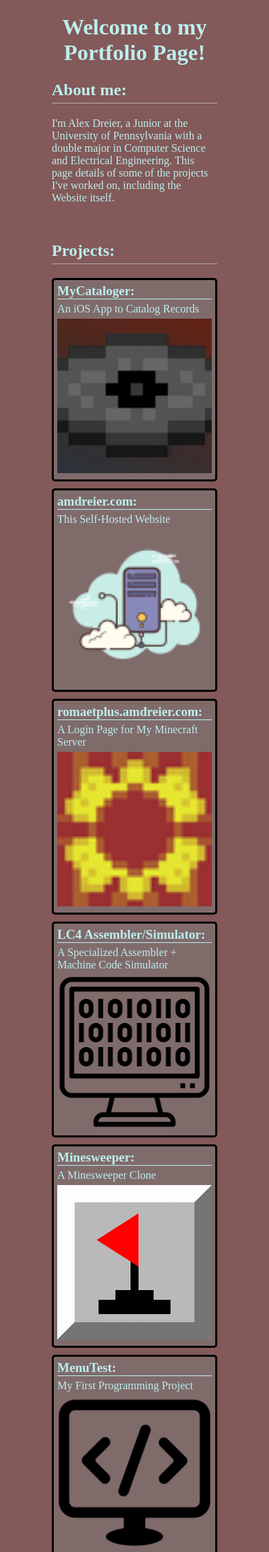
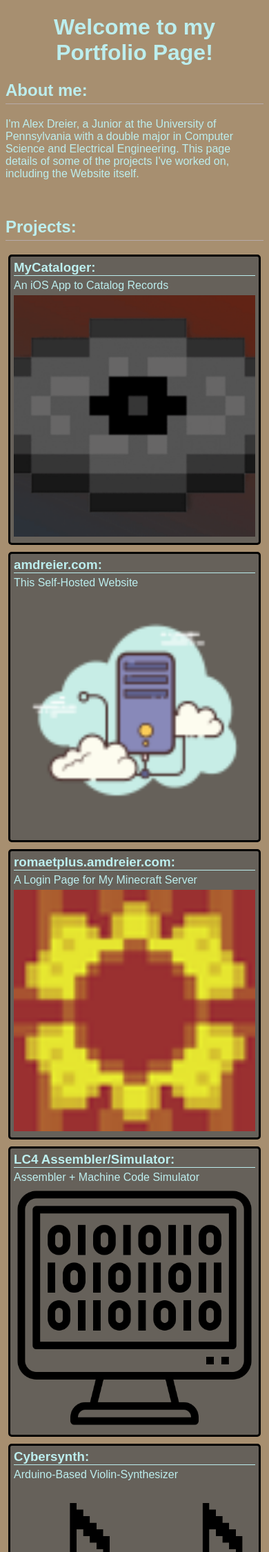
Before and after one commit to amdreier/amdreier-dot-com, a PHP site: page /pswd_hash/main/index.html in a window 390 px wide. Shown: the top 2250 px of the page at 69% size. Run offline with PHP 8.4, Linux system fonts and the light colour scheme.

Commit message:
add mobile/desktop @media; add disc-bot + Cybersynth; cont. desc.

```diff
--- a/main/index.html
+++ b/main/index.html
@@ -19,12 +19,12 @@
             </p>
         </div>
         <br>
-        <h2>Projects:</h2>
+        <h2 class='projects-header'>Projects:</h2>
         <div class='projects'>
             <div class='project'>
                 <div class='project-details'>
                     <h3>MyCataloger:</h3>
-                    <a class='hover-link' href='MyCataloger.html'><div class='project-page-link'>
+                    <a class='hover-link' href='https://amdreier.com/projects/MyCataloger.html'><div class='project-page-link'>
                         <p>An iOS App to Catalog Records</p>
                         <img src='media/MyCataloger/App Store.png'>
                     </div></a>
@@ -33,7 +33,7 @@
             <div class='project'>
                 <div class='project-details'>
                     <a class='hover-link' href='/'><h3>amdreier.com:</h3></a>
-                    <a class='hover-link' href='amdreier-com.html'><div class='project-page-link'>
+                    <a class='hover-link' href='https://amdreier.com/projects/amdreier-com.html'><div class='project-page-link'>
                         <p>This Self-Hosted Website</p>
                         <img src='media/amdreier-com/server-icon.png'>
                     </div></a>
@@ -42,7 +42,7 @@
             <div class='project'>
                 <div class='project-details'>
                     <a class='hover-link' target='_blank' href="https://romaetplus.amdreier.com"><h3>romaetplus.amdreier.com:</h3></a>
-                    <a class='hover-link' href='romaetplus-amdreier-com.html'><div class='project-page-link'>
+                    <a class='hover-link' href='https://amdreier.com/projects/romaetplus-amdreier-com.html'><div class='project-page-link'>
                         <p>A Login Page for My Minecraft Server</p>
                         <img src='shared/media/server-icon.png'>
                     </div></a>
@@ -51,16 +51,25 @@
             <div class='project'>
                 <div class='project-details'>
                     <h3>LC4 Assembler/Simulator:</h3>
-                    <a class='hover-link' href='LC4_Assembler-Simulator.html'><div class='project-page-link'>
-                        <p>A Specialized Assembler + Machine Code Simulator</p>
+                    <a class='hover-link' href='https://amdreier.com/projects/LC4_Assembler-Simulator.html'><div class='project-page-link'>
+                        <p>Assembler + Machine Code Simulator</p>
                         <img src='media/LC4_Assembler-Simulator/assembler.png'>
                     </div></a>
                 </div>
             </div>
             <div class='project'>
                 <div class='project-details'>
+                    <h3>Cybersynth:</h3>
+                    <a class='hover-link' href='https://amdreier.com/projects/Cybersynth.html'><div class='project-page-link'>
+                        <p>Arduino-Based Violin-Synthesizer</p>
+                        <img src='media/Cybersynth/8-bit-music-notes-png-3.png'>
+                    </div></a>
+                </div>
+            </div>
+            <div class='project'>
+                <div class='project-details'>
                     <h3>Minesweeper:</h3>
-                    <a class='hover-link' href='Minesweeper.html'><div class='project-page-link'>
+                    <a class='hover-link' href='https://amdreier.com/projects/Minesweeper.html'><div class='project-page-link'>
                         <p>A Minesweeper Clone</p>
                         <img src='media/Minesweeper/minesweeper-icon.png'>
                     </div></a>
@@ -68,8 +77,17 @@
             </div>
             <div class='project'>
                 <div class='project-details'>
+                    <h3>Whitelist-Bot:</h3>
+                    <a class='hover-link' href='https://amdreier.com/projects/whitelist-bot.html'><div class='project-page-link'>
+                        <p>Discord Bot for My Minecraft Server</p>
+                        <img src='media/whitelist-bot/discordbot.png'>
+                    </div></a>
+                </div>
+            </div>
+            <div class='project'>
+                <div class='project-details'>
                     <h3>MenuTest:</h3>
-                    <a class='hover-link' href='MenuTest.html'><div class='project-page-link'>
+                    <a class='hover-link' href='https://amdreier.com/projects/MenuTest.html'><div class='project-page-link'>
                         <p>My First Programming Project</p>
                         <img src='media/MenuTest/programming.png'>
                     </div></a>
--- a/main/styles.css
+++ b/main/styles.css
@@ -1,17 +1,15 @@
 body {
-    background-color: rgb(131, 89, 89);
+    background-color: rgb(167, 143, 112);
     color:rgb(188, 238, 238);
-    margin-left: 75px;
-    margin-right: 75px;
+    font-family: Arial, Helvetica, sans-serif;
 }
 
-/* .header {
-
-} */
 
 .main-page h1{
     text-align: center;
 }
+
+
 
 .projects {
     display: flex;
@@ -19,6 +17,19 @@ body {
     justify-content: center;
     gap: 10px 30px;
     align-items: center;
+    pointer-events: none;
+    transition: all 0.5s ease;
+}
+
+.projects:hover {
+    margin-left: 85px;
+    margin-right: 85px;
+}
+
+/* mobile */
+@media not screen and (min-width: 480px) {
+    .body {
+        margin: 10px;
     }
 
     .project {
@@ -27,8 +38,51 @@ body {
         border-color: black;
         border-radius: 5px;
         padding: 5px;
-    background-color: rgb(128, 107, 107);
+        background-color: rgb(102, 97, 90);
         transition: all 0.5s ease;
+        pointer-events: auto;
+    }
+}
+
+/* desktop */
+@media only screen and (min-width: 480px) {
+    .projects {
+        margin-left: 125px;
+        margin-right: 125px;
+    }
+
+    .header {
+        margin-left: 125px;
+        margin-right: 125px;
+    }
+
+    .projects-header {
+        margin-left: 125px;
+        margin-right: 125px;
+    }
+
+    .project {
+        min-height: 400px;
+        width: 350px;
+        border-style: solid;
+        border-color: black;
+        border-radius: 5px;
+        padding: 5px;
+        background-color: rgb(102, 97, 90);
+        transition: all 0.5s ease;
+        pointer-events: auto;
+    }
+
+    .project-page {
+        margin-left: 125px;
+        margin-right: 125px;
+    }
+}
+
+
+.project:hover {
+    width: 400px;
+    margin: 15px;
 }
 
 .project h3 {
@@ -44,11 +98,6 @@ body {
 
 .project img {
     width: 100%;
-}
-
-.project:hover {
-    width: 400px;
-    margin: 15px;
 }
 
 .project-page-link:hover {
@@ -67,13 +116,18 @@ body {
 .project-page a h3 {
     margin: 0px 5px 5px 0px;
     display: inline;
+    padding-bottom: 0px;
+}
+
+.project-page a {
+    text-decoration: none;
 }
 
 .setup-img {
     width: 500px;
 }
 
-h2, .project-page h1 {
+h2, .project-page h1, .project-page h3 {
     border-bottom: 1px solid rgb(182, 170, 170);
     padding-bottom: 5px;
 }
```
Also changed, not shown: main/LC4_Assembler-Simulator.html (deleted, +0 -22 lines), main/MenuTest.html (deleted, +0 -22 lines), main/Minesweeper.html (deleted, +0 -22 lines), main/MyCataloger.html (deleted, +0 -64 lines), main/amdreier-com.html (deleted, +0 -49 lines), main/projects/Cybersynth.html (added, +22 -0 lines), main/projects/LC4_Assembler-Simulator.html (added, +36 -0 lines), main/projects/MenuTest.html (added, +22 -0 lines), main/projects/Minesweeper.html (added, +21 -0 lines), main/projects/MyCataloger.html (added, +64 -0 lines), main/projects/amdreier-com.html (added, +49 -0 lines), main/projects/romaetplus-amdreier-com.html (added, +55 -0 lines), main/projects/whitelist-bot.html (added, +22 -0 lines), main/romaetplus-amdreier-com.html (deleted, +0 -37 lines), 2 more files, 1 other file. Lines whose indentation alone changed are shown as unchanged.
